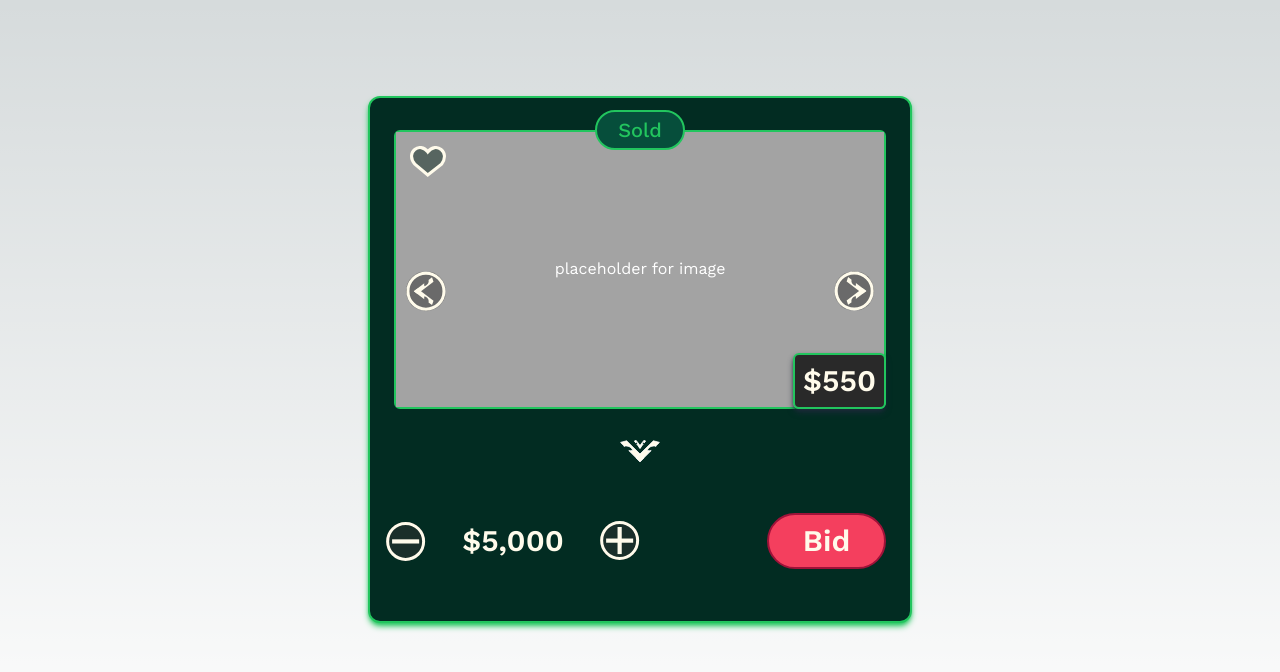
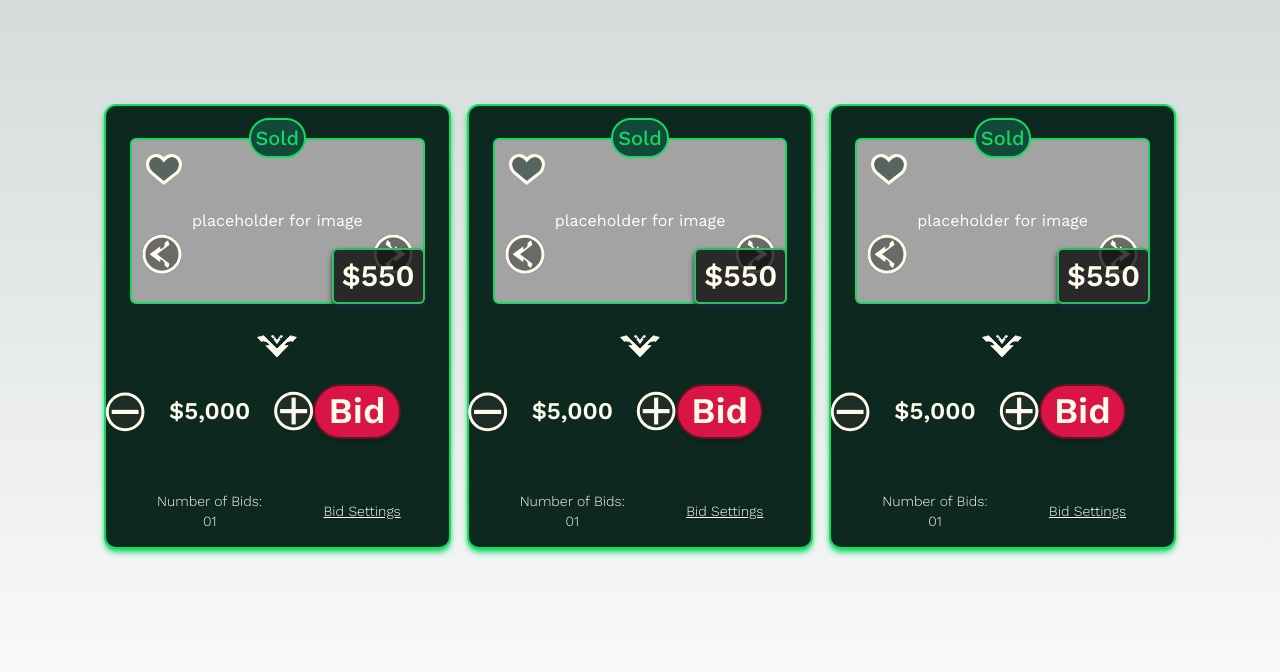
Before and after one commit to dianacdev/AgriAuctioneer, a Next.js app: page / in a window 1280 px wide. Shown: the top 672 px of the page. Built offline with nearby package versions, Linux system fonts and the light colour scheme.

Commit message:
added bid section!

```diff
--- a/app/(site)/page.tsx
+++ b/app/(site)/page.tsx
@@ -3,7 +3,47 @@ import AuctionTile from "@/components/AuctionTile"
 export default function Home() {
   return (
     <main className="flex min-h-screen flex-col items-center justify-between p-24">
-      <AuctionTile/>
+      <div className="flex w-full h-full">
+        <AuctionTile
+          lot={1}
+          tag="23"
+          dob="1/1/2024"
+          address="123w 400s SLC, UT"
+          farmName="Quasar Ranch"
+          phoneNumber="132-222-4568"
+          species="Boer Goat"
+          subSpecies="Wether"
+          moreInfo=""
+          animalsMom="Kahuna"
+          animalsDad="Maui"
+        />
+        <AuctionTile
+          lot={1}
+          tag="23"
+          dob="1/1/2024"
+          address="123w 400s SLC, UT"
+          farmName="Quasar Ranch"
+          phoneNumber="132-222-4568"
+          species="Boer Goat"
+          subSpecies="Wether"
+          moreInfo=""
+          animalsMom="Kahuna"
+          animalsDad="Maui"
+        />
+        <AuctionTile
+          lot={1}
+          tag="23"
+          dob="1/1/2024"
+          address="123w 400s SLC, UT"
+          farmName="Quasar Ranch"
+          phoneNumber="132-222-4568"
+          species="Boer Goat"
+          subSpecies="Wether"
+          moreInfo=""
+          animalsMom="Kahuna"
+          animalsDad="Maui"
+        />
+      </div>
     </main>
   )
 }
--- a/components/AuctionTile.tsx
+++ b/components/AuctionTile.tsx
@@ -3,7 +3,21 @@
 import Image from "next/image";
 import { useState } from "react"
 
-const AuctionTile = () => {
+interface AutionTileProps{
+    lot: number;
+    tag: string;
+    dob: string;
+    address: string;
+    farmName: string;
+    phoneNumber: string;
+    species: string;
+    subSpecies: string;
+    moreInfo: string;
+    animalsMom: string;
+    animalsDad: string;
+}
+
+const AuctionTile: React.FC<AutionTileProps> = ({lot, dob, species, subSpecies, farmName, phoneNumber, tag, address, moreInfo, animalsMom, animalsDad}) => {
     const [infoStatus, setInfoStatus] = useState(false);
     const [heartStatus, setHeartStatus] = useState(false);
 
@@ -18,11 +32,22 @@ const AuctionTile = () => {
         else setHeartStatus(true);
     }
     return (
-        <div className="text-center w-1/2 min-h-1/2 bg-emerald-950 text-green-500 rounded-xl border-2 border-green-500 shadow-md shadow-green-500">
+        <div className="
+        text-center
+        m-2
+        bg-agri-green-300
+        text-agri-green-100
+        rounded-xl
+        border-2
+        border-agri-green-100
+        shadow-md
+        shadow-agri-green-100
+        flex flex-col
+        ">
             {/* Image/Video, Favorite Section, Current Price Section, Carousel Section, and Timer Section */}
             <div className="relative flex justify-center">
                 {/* Timer Section */}
-                <div className="w-1/6 bg-emerald-900 rounded-full border-2 border-green-500 absolute p-1 top-[.75rem] font-medium text-xl">
+                <div className="w-1/6 bg-agri-green-200 rounded-full border-2 border-agri-green-100 absolute p-1 top-[.75rem] font-medium text-xl">
                    Sold
                 </div>
                 {/* Favorite Section */}
@@ -30,12 +55,12 @@ const AuctionTile = () => {
                     <Image src={`${heartStatus ? '/icons/ActiveHeart.svg' : '/icons/DefaultHeart.svg'}`} width={36} height={36} alt="Click to favorite and unfavorite" />
                 </div>
                 {/* Image/Video Section */}
-                <div className="mx-6 my-8 rounded-md border-2 border-green-500 w-full h-full">
-                    <div className=" aspect-video flex justify-center items-center bg-neutral-400 text-white">placeholder for image</div>
+                <div className="mx-6 my-8 w-full h-full">
+                    <div className=" aspect-video flex justify-center items-center bg-neutral-400 text-white object-cover border-2 border-agri-green-100 rounded-md">placeholder for image</div>
                     {/* Carousel Section */}
                     <div className="">
                         <div className="absolute top-[40%] left-0 hover:scale-110 hover:bg-black/10 rounded-lg">
-                            <Image src="/icons/LeftArrowCircle.svg" width={48} height={48} alt="switch images" className="w-full h-full"/>
+                            <Image src="/icons/LeftArrowCircle.svg" width={36} height={36} alt="switch images" className="w-full h-full"/>
                         </div>
                         <div className="absolute top-[40%] right-0 hover:scale-110 hover:bg-black/10 rounded-lg">
                             <Image src="/icons/RightArrowCircle.svg" width={36} height={36} alt="switch images" className="w-full h-full"/>
@@ -49,49 +74,71 @@ const AuctionTile = () => {
             </div>
             {/* Information Section */}
             <div  onClick={() => handleInfo()} >
-                <div className="flex justify-center items-center scale-110 hover:scale-125 ">
+                <div className="flex justify-center items-center scale-110 hover:scale-125">
                     <Image src= {`${infoStatus ? '/icons/UpArrow.svg' : '/icons/DownArrow.svg'}`} width={36} height={36} alt="Click for more info"/>
                 </div>
-                <div className={`${infoStatus ? 'grid' : 'hidden'} p-8 text-amber-50 border-2 border-green-500 m-6 rounded-lg `}>
+                <div className={`${infoStatus ? 'grid' : 'hidden'} p-8 text-amber-50 border-2 border-agri-green-100 m-6 rounded-lg `}>
                     <div className="grid grid-cols-2 gap-4">
                         {/* Animal Specs Section */}
-                        <div className="text-justify">
+                        <div className="text-justify leading-relaxed">
                             <div className="grid grid-cols-2">
-                                <ul>Lot Number</ul>
-                                <ul>Tag Number</ul>
+                                <ul>Lot: {lot}</ul>
+                                <ul>Tag: {tag}</ul>
                             </div>
                             <div className="grid grid-cols-2">
-                                <ul>Species</ul>
-                                <ul>Species Sub Type</ul>
+                                <ul>{species}</ul>
+                                <ul>{subSpecies}</ul>
                             </div>
                             <div>
-                                <ul>Date of Birth</ul>
-                                <ul>Animals Father</ul>
-                                <ul>Animals Mother</ul>
+                                <ul>{dob}</ul>
+                                <ul>Father: {animalsDad}</ul>
+                                <ul>Mother: {animalsMom}</ul>
                             </div>
                         </div>
                         {/* Farm Specs Section */}
                         <div className="text-right">
-                            <ul>Farm Name</ul>
-                            <ul>Contact Number</ul>
-                            <ul>Address</ul>
+                            <ul>{farmName}</ul>
+                            <ul>{phoneNumber}</ul>
+                            <ul>{address}</ul>
                         </div>
                     </div>
                     {/* Additonal Info Section */}
                     <div className="py-8">
                         Additonal Information
+                        {moreInfo}
                     </div>
                 </div>
             </div>
             {/* Bidding Section */}
-            <div className="grid grid-cols-2 gap-4 m-6 text-amber-50">
-                <div className="flex justify-center items-center">
-                    <Image src={"/icons/Minus.svg"} width={24} height={24} alt="Reduce Bid Amount" className=" w-full h-full hover:scale-110"/>
-                    <p className="font-semibold text-3xl">$5,000</p>
-                    <Image src={"/icons/Plus.svg"} width={24} height={24} alt="Increase Bid Amount" className="w-full h-full hover:scale-110" />
+            <div className="grid grid-cols-2 gap-6 mx-12 text-amber-50">
+                <div className="flex justify-center items-center ">
+                    <Image src={"/icons/Minus.svg"} width={18} height={18} alt="Reduce Bid Amount" className=" w-full h-full hover:scale-110 "/>
+                    <p className="font-semibold text-2xl m-[-.75rem] ">$5,000</p>
+                    <Image src={"/icons/Plus.svg"} width={18} height={18} alt="Increase Bid Amount" className="w-full h-full hover:scale-110" />
                 </div>
-                <div className="flex justify-end items-center">
-                    <button className="rounded-full bg-rose-500 border-2 border-rose-800 text-3xl font-semibold w-1/2 h-1/2">Bid</button>
+                <div className="flex justify-end items-center pl-6">
+                    <button
+                        className="
+                        rounded-full
+                        bg-scarlet-100
+                        border-2
+                        border-scarlet-200
+                        text-4xl
+                        font-semibold
+                        w-full h-1/2
+                        hover:scale-110 shadow-md">
+                        Bid
+                    </button>
+                </div>
+                <div className="flex justify-start items-center mb-4 ">
+                    <div className="font-light text-sm">
+                        Number of Bids: 01
+                    </div>
+                </div>
+                <div className="flex justify-end items-center mb-4 ">
+                    <div className="font-light text-sm underline hover:text-agri-blue-100">
+                        Bid Settings
+                    </div>
                 </div>
             </div>
         </div>
--- a/tailwind.config.ts
+++ b/tailwind.config.ts
@@ -8,6 +8,24 @@ const config: Config = {
   ],
   theme: {
     extend: {
+      colors:{
+        'scarlet': {
+          100: '#DA1444',
+          200: '#641326',
+        },
+        'agri-blue':{
+          100: '#14AADA',
+          200: '#153445',
+        },
+        'agri-yellow' : {
+          100: '#DAA314'
+        },
+        'agri-green':{
+          100: '#14DA62',
+          200: '#12493A',
+          300: '#0C281F'
+        },
+      },
       backgroundImage: {
         'gradient-radial': 'radial-gradient(var(--tw-gradient-stops))',
         'gradient-conic':
```
